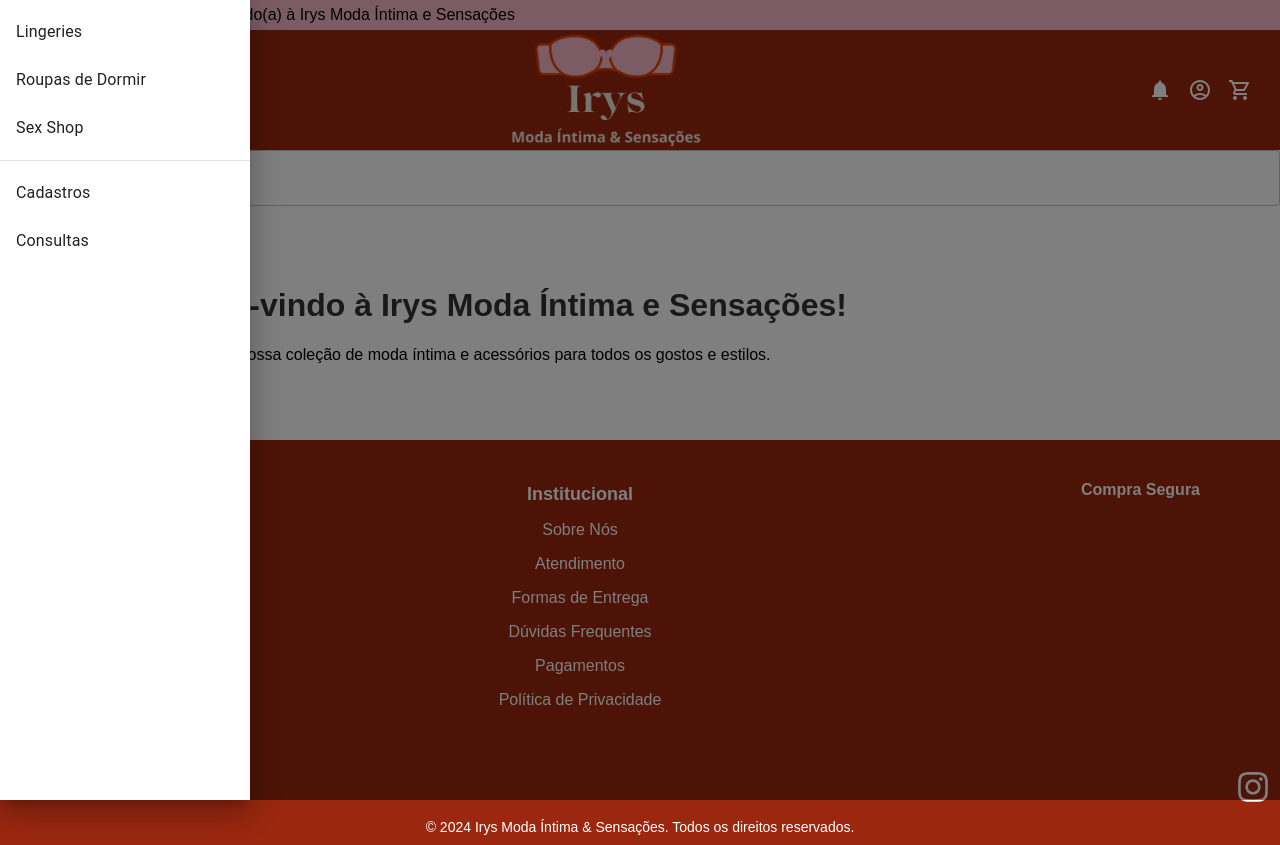
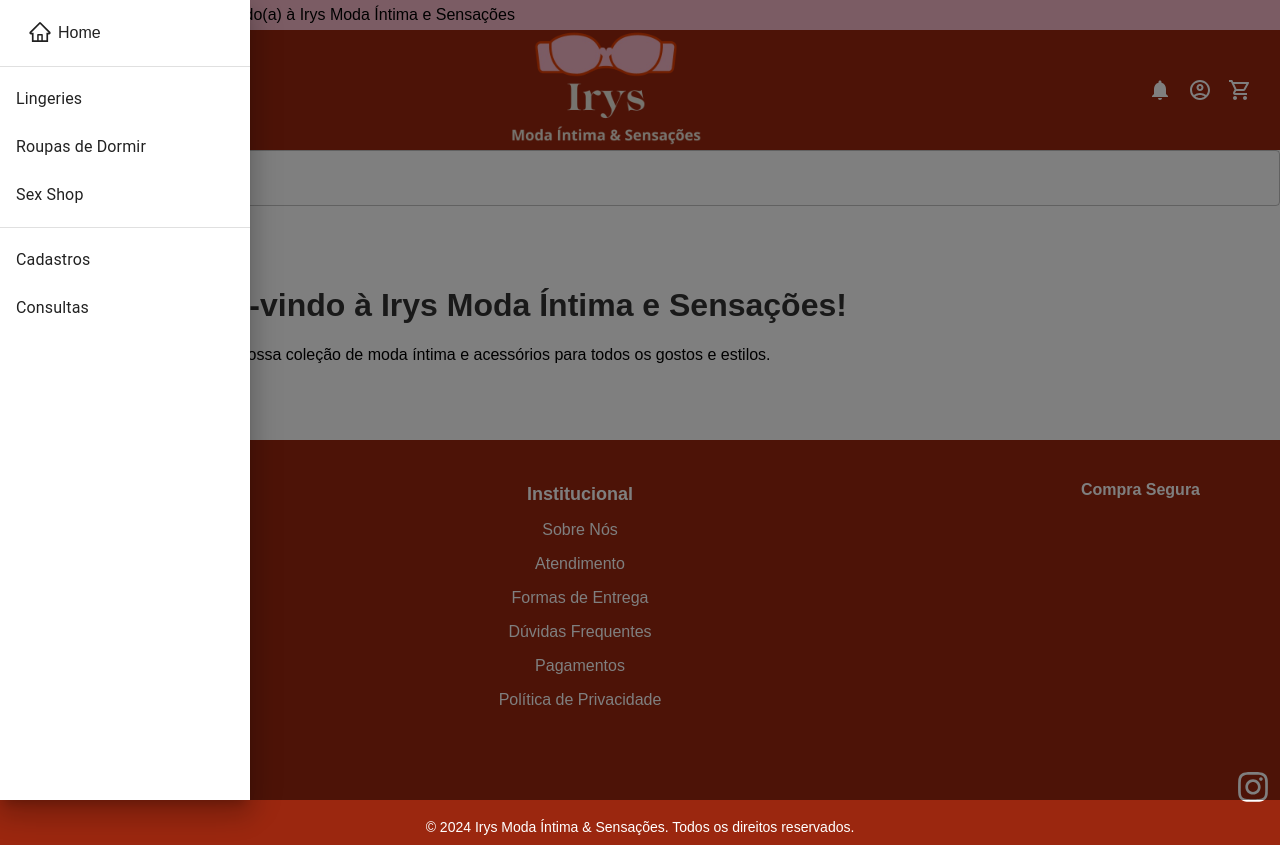
Before and after one commit to mateusw12/modaIntima-Sensacoes, a Next.js app in the folder irys-moda-intima-sensacoes/: page / in a window 1280 px wide. Both pictures are taken after a click on the button 46 px from the left and 90 px from the top of the page. Built offline with nearby package versions, Linux system fonts and the light colour scheme.

Commit message:
Implementa voltar para pagina inicial ao clicar na logo (#8)

```diff
--- a/irys-moda-intima-sensacoes/src/components/baseLayout/navbar/index.tsx
+++ b/irys-moda-intima-sensacoes/src/components/baseLayout/navbar/index.tsx
@@ -21,6 +21,8 @@
   MdSearch,
 } from "react-icons/md";
 import Image from "next/image";
+import CustomLink from "@/shared/lib/link";
+import { AiOutlineHome } from "react-icons/ai";
 
 const Navbar = () => {
   const [open, setOpen] = useState(false);
@@ -54,6 +56,7 @@
           </div>
 
           <div className={styles.navColumnLogo}>
+            <CustomLink href={"/"}>
               <Image
                 className={styles.logo}
                 src="/assets/logo/logo.png"
@@ -61,6 +64,7 @@
                 width={200}
                 height={200}
               />
+            </CustomLink>
           </div>
 
           <div className={styles.navColumnIconSearch}>
@@ -86,6 +90,24 @@
             role="presentation"
             onClick={(e) => e.stopPropagation()}
           >
+            <List>
+              <div style={{ display: "flex", justifyContent: "center" }}>
+                <ListItem>
+                  <ListItemButton>
+                    <div
+                      style={{
+                        display: "flex",
+                        justifyContent: "center",
+                        gap: 10,
+                      }}
+                    >
+                      <AiOutlineHome style={{ transform: "scale(1.5)" }} /> Home
+                    </div>
+                  </ListItemButton>
+                </ListItem>
+              </div>
+            </List>
+            <Divider />
             <List>
               {CATEGORIES.map((category) => (
                 <div
```
Lines whose indentation alone changed are shown as unchanged.
